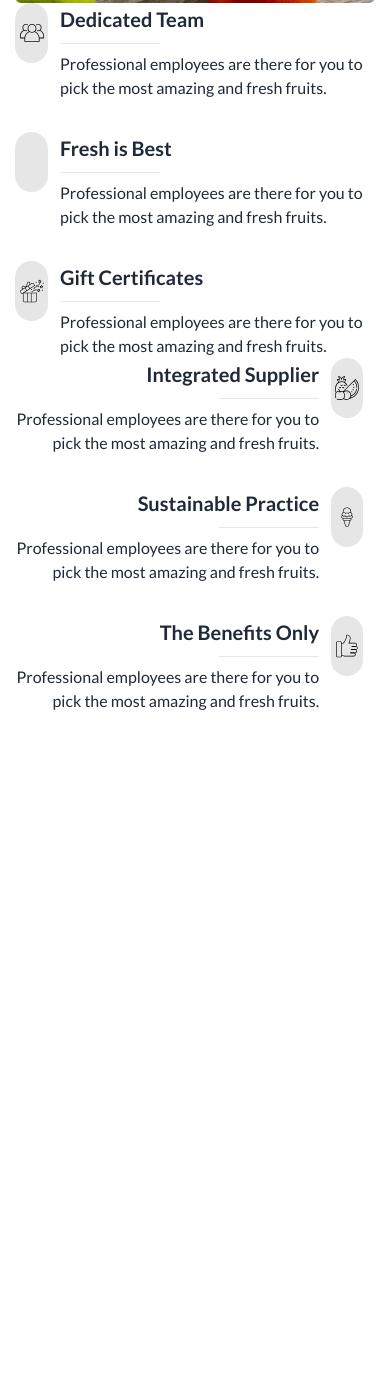
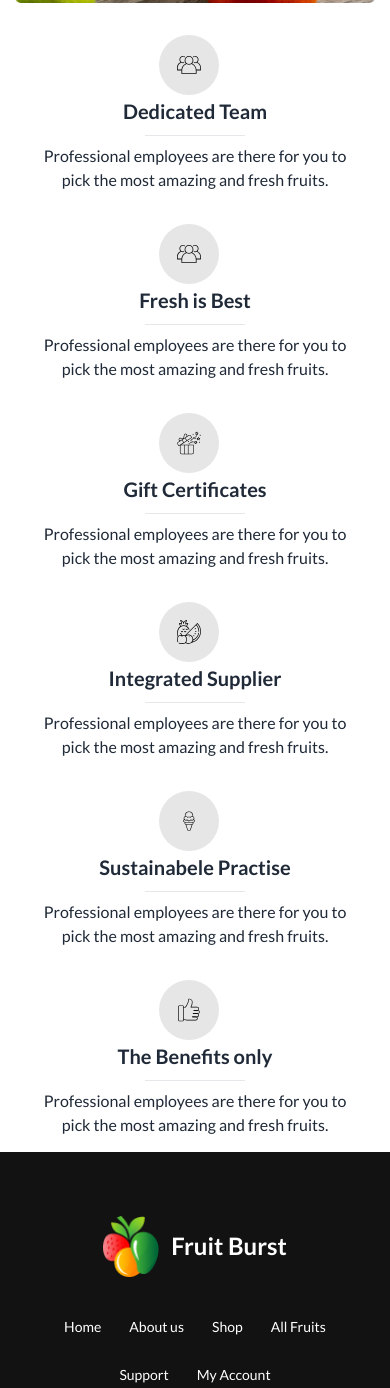
Before and after one commit to sahid013/fruit-brust-assignment3, a plain HTML site: page index.html in a window 390 px wide. Shown: the part 4379-5767 px from the top of the page. Before the commit the page ends 5107 px from the top, so only its background shows below. Drawn offline with nearby package versions, Linux system fonts and the light colour scheme.

Commit message:
another commit

```diff
--- a/index.html
+++ b/index.html
@@ -502,41 +502,79 @@
           <!-- Why choose us mobile image end -->
           <div class="flex flex-col justify-start">
             <!-- Why choose us 1 start-->
-            <div class="flex flex-col justify-start">
-              <div class="flex">
+            <div class="mt-8 md:mt-0 flex flex-col justify-start">
+              <div class="flex flex-col justify-center items-center md:justify-start md:items-start md:flex-row">
                 <div class="w-[60px] h-[60px] bg-borderColor rounded-full flex justify-center items-center mr-3"><img src="images/dedicated.svg" alt=""></div>
                 <div class="max-w-xs">
-                  <h1 class="font-bold text-xl" style="line-height: 32px;">Dedicated Team</h1>
-                  <hr class="h-px my-2 bg-gray-200 border-0 dark:bg-gray-700 w-[100px]">
-                  <p>Professional employees are there for you to pick the most amazing and fresh fruits.</p>
+                  <h1 class="font-bold text-center md:text-start text-xl" style="line-height: 32px;">Dedicated Team</h1>
+                  <hr class="mx-auto h-px my-2 md:mx-0 bg-gray-200 border-0 dark:bg-gray-700 w-[100px]">
+                  <p class="text-center md:text-start">Professional employees are there for you to pick the most amazing and fresh fruits.</p>
                 </div>
               </div>
             </div>
             <!-- Why choose us 1 end -->
             <!-- Why choose us 2 start-->
-            <div class="flex flex-col justify-start mt-8">
-              <div class="flex">
-                <div class="w-[60px] h-[60px] bg-borderColor rounded-full flex justify-center items-center mr-3"><img src="images/fresh.svg" alt=""></div>
+            <div class="mt-8  flex flex-col justify-start md:mt-8">
+              <div class="flex flex-col justify-center items-center md:justify-start md:items-start md:flex-row">
+                <div class="w-[60px] h-[60px] bg-borderColor rounded-full flex justify-center items-center mr-3"><img src="images/dedicated.svg" alt=""></div>
                 <div class="max-w-xs">
-                  <h1 class="font-bold text-xl" style="line-height: 32px;">Fresh is Best</h1>
-                  <hr class="h-px my-2 bg-gray-200 border-0 dark:bg-gray-700 w-[100px]">
-                  <p>Professional employees are there for you to pick the most amazing and fresh fruits.</p>
+                  <h1 class="font-bold text-center md:text-start text-xl" style="line-height: 32px;">Fresh is Best</h1>
+                  <hr class="mx-auto h-px my-2 md:mx-0 bg-gray-200 border-0 dark:bg-gray-700 w-[100px]">
+                  <p class="text-center md:text-start">Professional employees are there for you to pick the most amazing and fresh fruits.</p>
                 </div>
               </div>
             </div>
             <!-- Why choose us 2 end -->
             <!-- Why choose us 3 start-->
-            <div class="flex flex-col justify-start mt-8">
-              <div class="flex">
+            <div class="mt-8  flex flex-col justify-start md:mt-8">
+              <div class="flex flex-col justify-center items-center md:justify-start md:items-start md:flex-row">
                 <div class="w-[60px] h-[60px] bg-borderColor rounded-full flex justify-center items-center mr-3"><img src="images/gift.svg" alt=""></div>
                 <div class="max-w-xs">
-                  <h1 class="font-bold text-xl" style="line-height: 32px;">Gift Certificates</h1>
-                  <hr class="h-px my-2 bg-gray-200 border-0 dark:bg-gray-700 w-[100px]">
-                  <p>Professional employees are there for you to pick the most amazing and fresh fruits.</p>
+                  <h1 class="font-bold text-center md:text-start text-xl" style="line-height: 32px;">Gift Certificates</h1>
+                  <hr class="mx-auto h-px my-2 md:mx-0 bg-gray-200 border-0 dark:bg-gray-700 w-[100px]">
+                  <p class="text-center md:text-start">Professional employees are there for you to pick the most amazing and fresh fruits.</p>
                 </div>
               </div>
             </div>
             <!-- Why choose us 3 end -->
+
+            <!-- Why choose us 4 mobile start -->
+            <div class="mt-8  flex flex-col justify-start md:hidden">
+              <div class="flex flex-col justify-center items-center md:justify-start md:items-start md:flex-row">
+                <div class="w-[60px] h-[60px] bg-borderColor rounded-full flex justify-center items-center mr-3"><img src="images/integrated.svg" alt=""></div>
+                <div class="max-w-xs">
+                  <h1 class="font-bold text-center md:text-start text-xl" style="line-height: 32px;">Integrated Supplier</h1>
+                  <hr class="mx-auto h-px my-2 md:mx-0 bg-gray-200 border-0 dark:bg-gray-700 w-[100px]">
+                  <p class="text-center md:text-start">Professional employees are there for you to pick the most amazing and fresh fruits.</p>
+                </div>
+              </div>
+            </div>
+
+            <!-- Why choose us 4 mobile end -->
+            <!-- Why choose us 5 mobile start -->
+            <div class="mt-8  flex flex-col justify-start md:hidden">
+              <div class="flex flex-col justify-center items-center md:justify-start md:items-start md:flex-row">
+                <div class="w-[60px] h-[60px] bg-borderColor rounded-full flex justify-center items-center mr-3"><img src="images/sustainable.svg" alt=""></div>
+                <div class="max-w-xs">
+                  <h1 class="font-bold text-center md:text-start text-xl" style="line-height: 32px;">Sustainabele Practise</h1>
+                  <hr class="mx-auto h-px my-2 md:mx-0 bg-gray-200 border-0 dark:bg-gray-700 w-[100px]">
+                  <p class="text-center md:text-start">Professional employees are there for you to pick the most amazing and fresh fruits.</p>
+                </div>
+              </div>
+            </div>
+            <!-- Why choose us 5 mobile end -->
+            <!-- Why choose us 6 mobile start -->
+            <div class="mt-8  flex flex-col justify-start md:hidden">
+              <div class="flex flex-col justify-center items-center md:justify-start md:items-start md:flex-row">
+                <div class="w-[60px] h-[60px] bg-borderColor rounded-full flex justify-center items-center mr-3"><img src="images/benefits.svg" alt=""></div>
+                <div class="max-w-xs">
+                  <h1 class="font-bold text-center md:text-start text-xl" style="line-height: 32px;">The Benefits only</h1>
+                  <hr class="mx-auto h-px my-2 md:mx-0 bg-gray-200 border-0 dark:bg-gray-700 w-[100px]">
+                  <p class="text-center md:text-start">Professional employees are there for you to pick the most amazing and fresh fruits.</p>
+                </div>
+              </div>
+            </div>
+            <!-- Why choose us 6 mobile end -->
           </div>
           <!-- Image start-->
           <div class="hidden md:flex md:justify-center md:items-center">
@@ -545,9 +583,10 @@
           <!-- Image end -->
           <!-- why choose us right start -->
           <div>
-            <div class="flex flex-col justify-end items-end">
+            <div class="hidden md:flex md:flex-col md:justify-end md:items-end">
               <!-- Why choose us 4 start-->
-              <div class="flex flex-row-reverse items-end">
+
+              <div class="hidden md:flex md:flex-row-reverse md:items-end">
                 <div class="flex flex-row-reverse gap-3">
                   <div class="w-[60px] h-[60px] bg-borderColor rounded-full flex justify-center items-center mr-3"><img src="images/integrated.svg" alt=""></div>
                   <div class="max-w-xs">
@@ -600,7 +639,7 @@
 
       <!-- Footer start -->
 
-      <div class="hidden">
+
       <footer class="footer footer-center px-10 py-16 bg-blakish text-primary-content">
         <div class="flex-1 justify-center">
           <a class="normal-case text-2xl flex items-center text-white font-bold"
@@ -609,7 +648,7 @@
           >
         </div>
         <div>
-          <ul class="flex gap-7 text-white">
+          <ul class="flex flex-wrap justify-center gap-7 text-white">
             <li><a href="#">Home</a></li>
             <li><a href="#">About us</a></li>
             <li><a href="#">Shop</a></li>
@@ -626,7 +665,7 @@
           </div>
         </div>
       </footer>
-      </div>
+
       <!-- Footer end -->
 
       <!-- Details show casing modal -->
```
